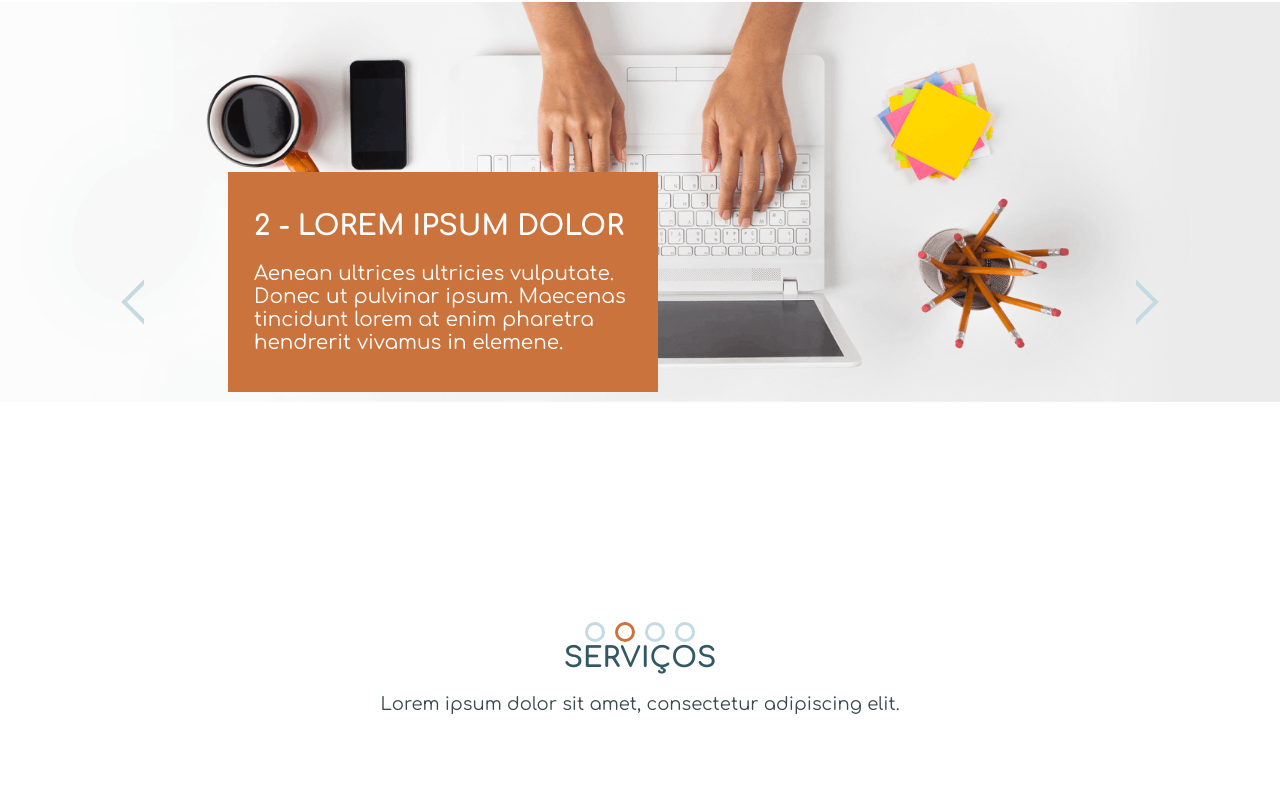
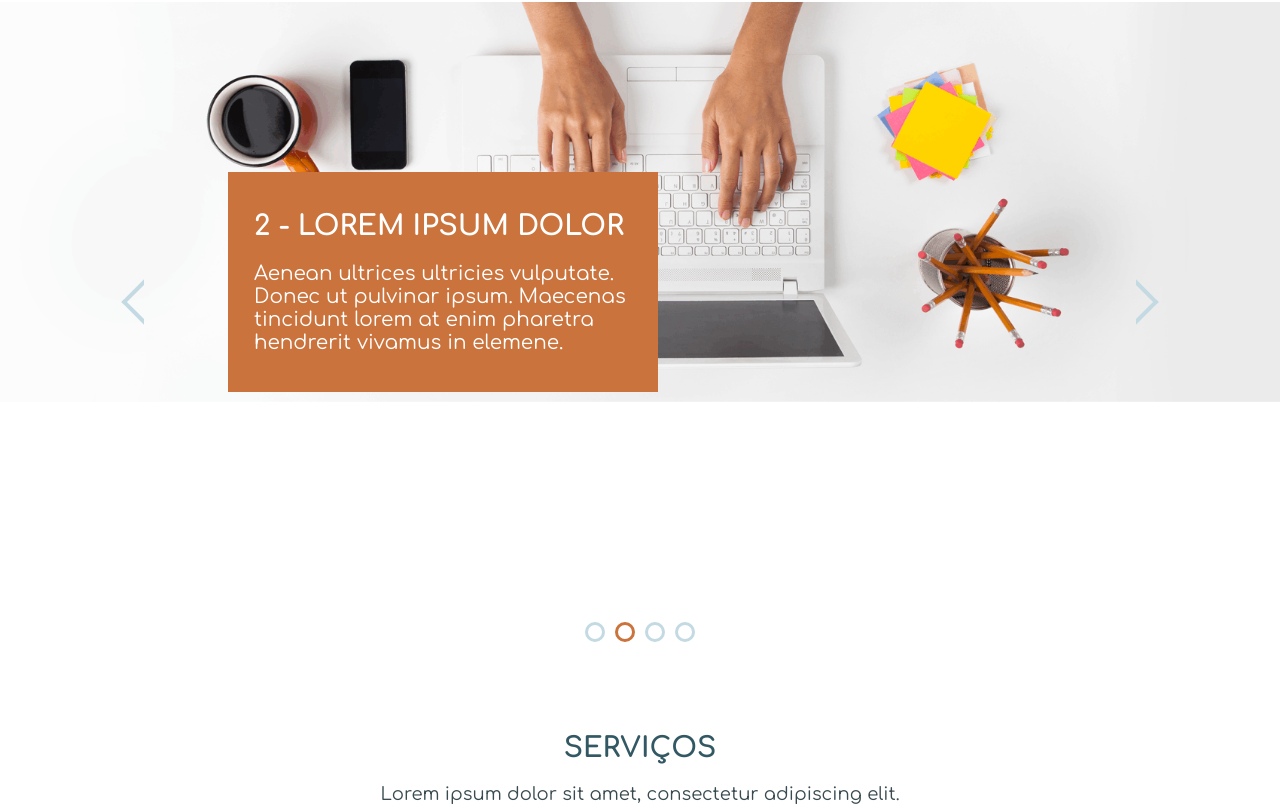
Before and after one commit to marcobrunodev/test-cubo-na-live, a Gatsby site: page / in a window 1280 px wide. Shown: the part 86-890 px from the top of the page. Before the commit the page ends 800 px from the top, so only its background shows below. Built offline with nearby package versions, Linux system fonts and the light colour scheme; Gatsby itself is replaced by a stand-in of ours.

Commit message:
Created Object SectionCubo

```diff
--- /dev/null
+++ b/src/objects/SectionCubo/index.js
@@ -0,0 +1,8 @@
+import React from "react"
+import "./styles.css"
+
+const SectionCubo = ({ children }) => (
+  <section className="section-cubo">{children}</section>
+)
+
+export default SectionCubo
--- /dev/null
+++ b/src/objects/SectionCubo/styles.css
@@ -0,0 +1,3 @@
+.section-cubo {
+  padding-top: var(--spacing-very-big);
+}
--- a/src/pages/index.js
+++ b/src/pages/index.js
@@ -5,6 +5,7 @@ import "../styles/tools/tricks.css"
 import "../styles/generic/reset.css"
 import "../styles/elements/base.css"
 
+import SectionCubo from "../objects/SectionCubo"
 import HeaderCubo from "../components/HeaderCubo"
 import CarouselCubo from "../components/CarouselCubo"
 import HeaderSection from "../components/HeaderSection"
@@ -13,8 +14,8 @@ export default () => (
   <>
     <HeaderCubo />
     <CarouselCubo />
-    <section>
+    <SectionCubo>
       <HeaderSection />
-    </section>
+    </SectionCubo>
   </>
 )
```
